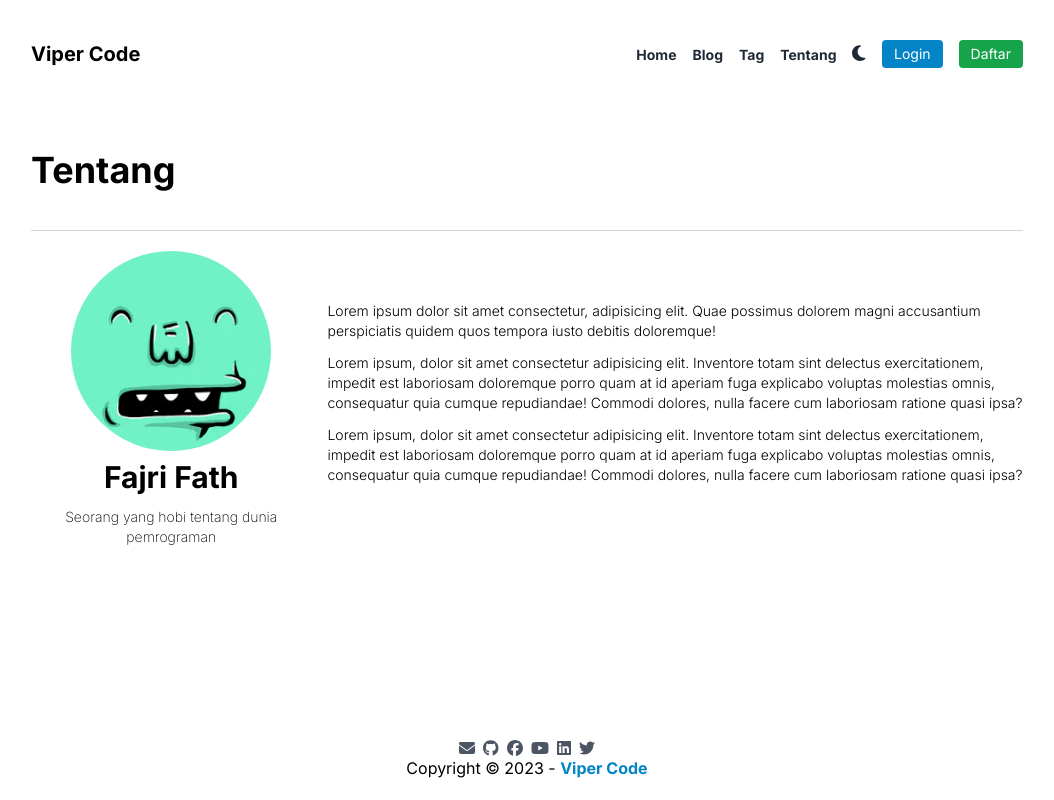
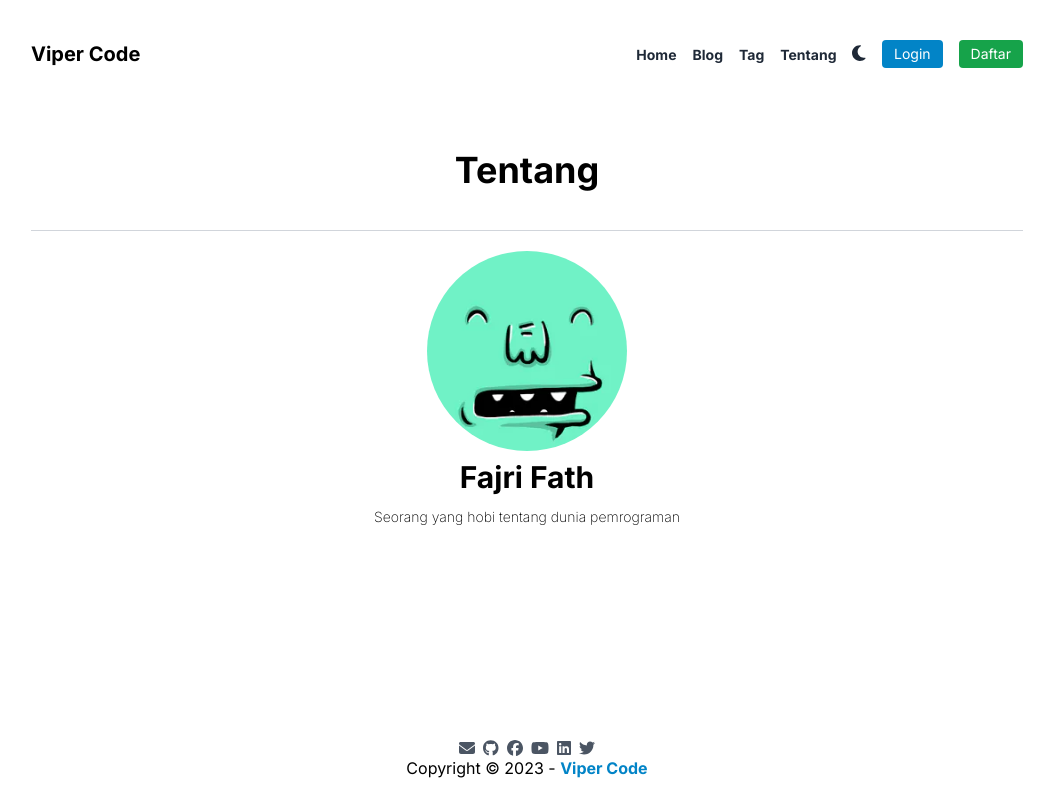
Before and after one commit to aZ4ziL/blogs_app, a Next.js app: page /about in a window 1280 px wide. Shown: the whole page, without its empty margins (113-1167 px from the left). Built offline with nearby package versions, Linux system fonts and the light colour scheme.

Commit message:
update about page.

```diff
--- a/app/about/page.tsx
+++ b/app/about/page.tsx
@@ -9,11 +9,10 @@ export const metadata: Metadata = {
 export default function About() {
   return (
     <section className="pt-[150px]">
-      <h1 className="text-4xl font-bold mb-10">Tentang</h1>
+      <h1 className="text-4xl font-bold mb-10 text-center">Tentang</h1>
 
       <div className="border-t border-t-gray-300 dark:border-t-gray-600 pt-5">
-        <div className="flex flex-col md:flex-row items-center gap-4">
-          <div className="w-full md:w-[400px] flex items-center flex-col justify-center">
+        <div className="w-full flex items-center flex-col justify-center">
           <Image
             src="/avatar.webp"
             alt="avatar"
@@ -26,28 +25,7 @@ export default function About() {
             Seorang yang hobi tentang dunia pemrograman
           </p>
         </div>
-          <div className="text-sm font-light w-full">
-            <p className="mb-3">
-              Lorem ipsum dolor sit amet consectetur, adipisicing elit. Quae
-              possimus dolorem magni accusantium perspiciatis quidem quos
-              tempora iusto debitis doloremque!
-            </p>
-            <p className="mb-3">
-              Lorem ipsum, dolor sit amet consectetur adipisicing elit.
-              Inventore totam sint delectus exercitationem, impedit est
-              laboriosam doloremque porro quam at id aperiam fuga explicabo
-              voluptas molestias omnis, consequatur quia cumque repudiandae!
-              Commodi dolores, nulla facere cum laboriosam ratione quasi ipsa?
-            </p>
-            <p className="mb-3">
-              Lorem ipsum, dolor sit amet consectetur adipisicing elit.
-              Inventore totam sint delectus exercitationem, impedit est
-              laboriosam doloremque porro quam at id aperiam fuga explicabo
-              voluptas molestias omnis, consequatur quia cumque repudiandae!
-              Commodi dolores, nulla facere cum laboriosam ratione quasi ipsa?
-            </p>
-          </div>
-        </div>
+        <div className="text-sm font-light w-full text-gray-600 dark:text-gray-300"></div>
       </div>
     </section>
   );
```
Lines whose indentation alone changed are shown as unchanged.
